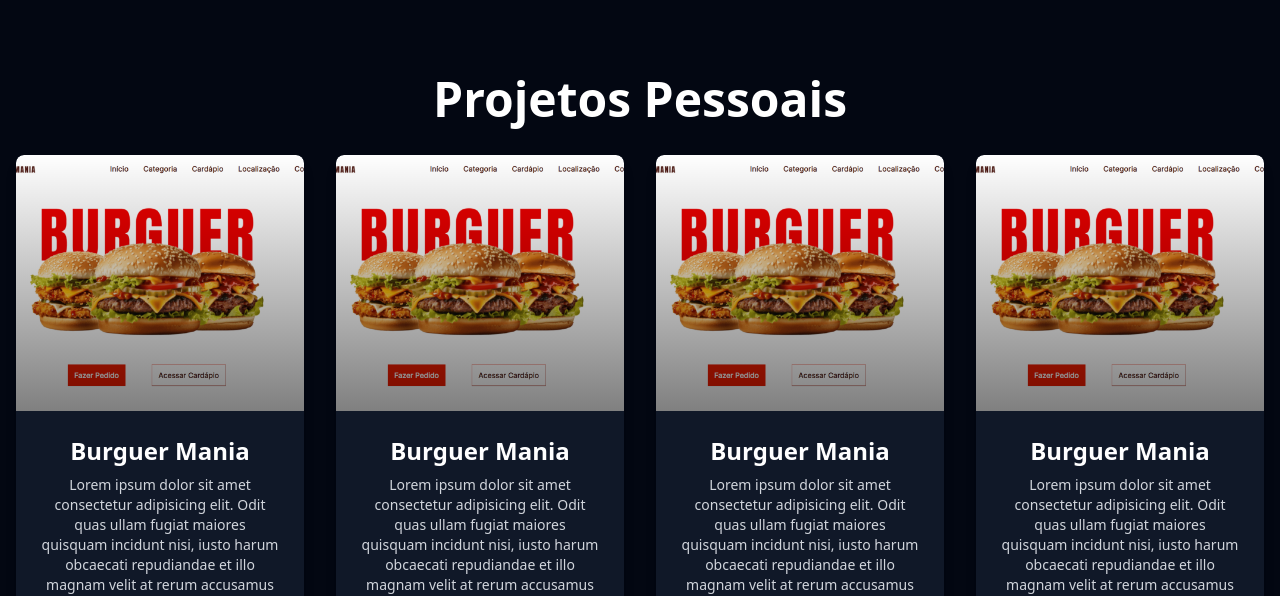
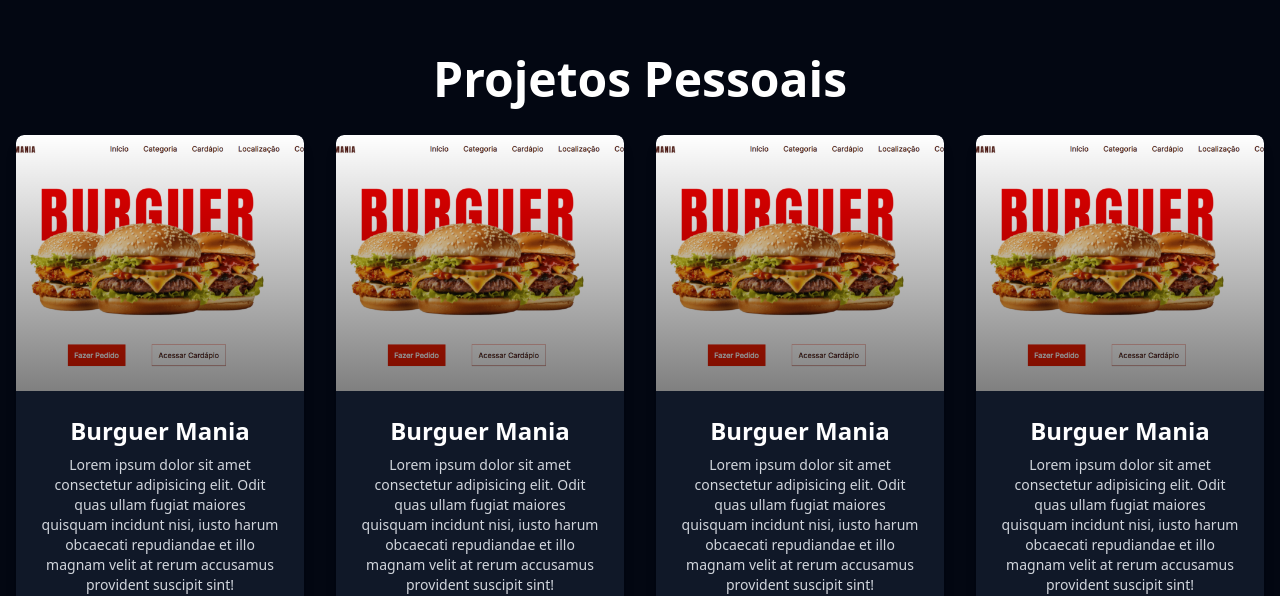
Before and after one commit to ssergiofeitosa/Portfolio, a React (Vite) app: page / in a window 1280 px wide. Shown: the part 885-1481 px from the top of the page. Built offline with nearby package versions, Linux system fonts and the light colour scheme.

Commit message:
Update Skills.tsx

```diff
--- a/src/components/Skills.tsx
+++ b/src/components/Skills.tsx
@@ -22,12 +22,15 @@ const Skills = ()=>{
 
     return (
       <>
-        <section className="py-16 px-4 bg-transparent pt-[160px] pb-[180px]" id="projects">
+        <section
+          className=" px-4 bg-transparent pt-[140px]  pb-[180px]"
+          id="projects"
+        >
           <div className="container mx-auto text-center">
-    <h2 className="text-white text-5xl font-bold mb-8">Projetos Pessoais</h2>
+            <h2 className="text-white text-5xl font-bold mb-8">
+              Projetos Pessoais
+            </h2>
             <div className="grid grid-cols-1 sm:grid-cols-2 md:grid-cols-3 lg:grid-cols-4 gap-8">
-
-
               <Card></Card>
               <Card></Card>
               <Card></Card>
```
Lines whose indentation alone changed are shown as unchanged.
